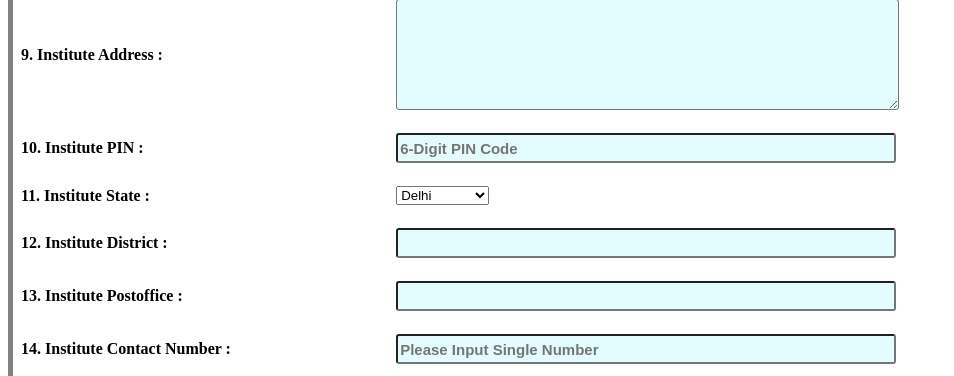
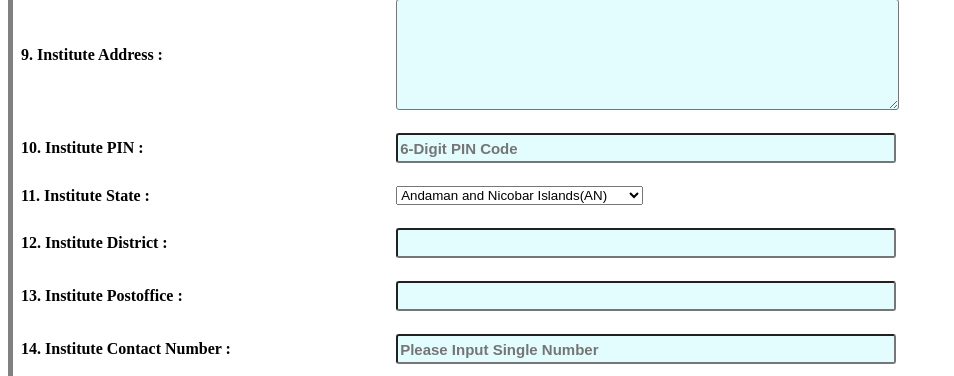
Before and after one commit to dotslash21/tpo-reg-page, a PHP site: page /tpo.php in a window 1280 px wide; the page is wider, and only the part inside the window is pictured. Shown: the part 480-856 px from the top of that part, without its empty margins (0-954 px from the left). Run offline with PHP 8.4, Linux system fonts and the light colour scheme.

Commit message:
Fixed Institute State Dropdown

```diff
--- a/website-files/tpo.php
+++ b/website-files/tpo.php
@@ -170,7 +170,15 @@
             <td>11. Institute State :</td>
            <td><select name="ins_st" id="dsts">
                 <?php
-                $a=['Delhi','Westbengal','Name-3','Name-4','Name-5','Name-6','Name-7','Name-8'];
+                $a=['Andaman and Nicobar Islands(AN)', 'Andhra Pradesh (AP)', 'Arunachal Pradesh (AR)',
+                    'Assam (AS)', 'Bihar (BR)', 'Chandigarh (CH)', 'Chhattisgarh (CG)',
+                    'Dadra and Nagar Haveli (DN)', 'Daman and Diu (DD)', 'Goa (GA)', 'Gujarat (GJ)',
+                    'Haryana (HR)', 'Himachal Pradesh (HP)', 'Jammu and Kashmir (JK)', 'Jharkhand (JH)',
+                    'Karnataka (KA)', 'Kerala (KL)', 'Lakshadweep (LD)', 'Madhya Pradesh (MP)',
+                    'Maharashtra (MH)', 'Manipur (MN)', 'Meghalaya (ML)', 'Mizoram (MZ)', 'Nagaland (NL)',
+                    'National Capital Territory of Delhi (DL)', 'Odisha(OR)', 'Pondicherry (PY)',
+                    'Punjab (PB)', 'Rajasthan (RJ)', 'Sikkim (SK)', 'Tamil Nadu (TN)', 'Telangana (TS)',
+                    'Tripura (TR)', 'Uttar Pradesh (UP)', 'Uttarakhand (UK)', 'West Bengal (WB)'];
                 for( $i = 0; $i<count($a);$i++ ){
                     echo "<option value='$a[$i]'>$a[$i]</option>";};?>
 	           </select>
```
